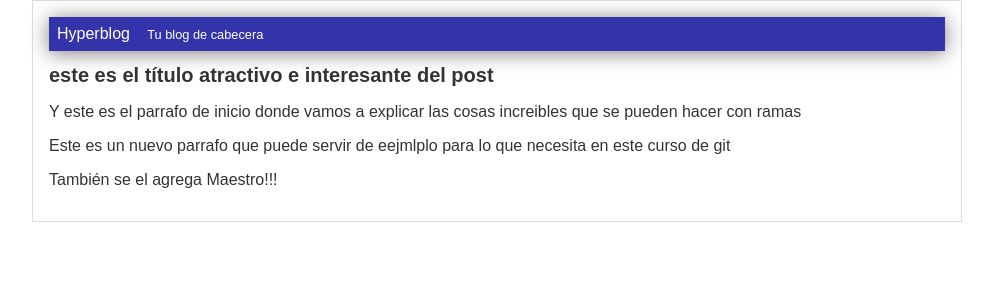
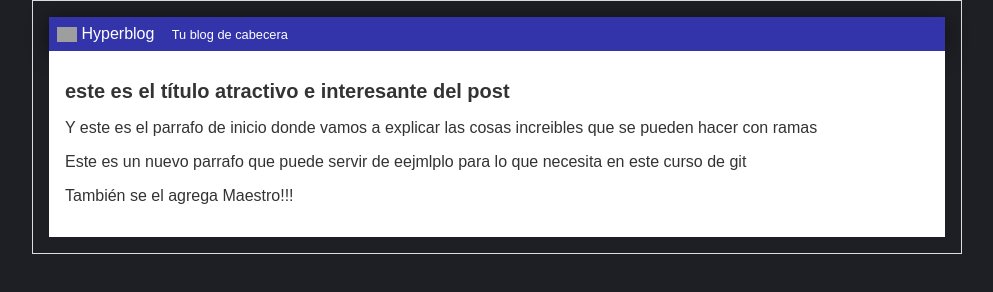
Before and after one commit to Darvock2640/hyperblog, a plain HTML site: page blogpost.html in a window 1280 px wide. Shown: the whole page, without its empty margins (143-1136 px from the left). Drawn offline with Linux system fonts and the light colour scheme; grey boxes are pictures that could not be loaded.

Commit message:
cambie el color del post y agregue el logo al header

```diff
--- a/blogpost.html
+++ b/blogpost.html
@@ -6,10 +6,11 @@
     <body>
         <div id="container">
             <div id="cabecera">
+                <img id="logo" src="imagenes/1148776.jpg" />
                 Hyperblog
                 <span id="tagline">Tu blog de cabecera</span>
             </div>
-            <id="post">
+            <div id="post">
                 <h1>este es el título atractivo e interesante del post</h1>
                 <p>Y este es el parrafo de inicio donde vamos a explicar
                 las cosas increibles que se pueden hacer con ramas</p>
--- a/css/estilos.css
+++ b/css/estilos.css
@@ -1,5 +1,6 @@
 body
 {
+    background: #1e1f24;
     color:  #333;
     text-align: center;
     font-family: "Arial";
@@ -15,6 +16,12 @@ body
     color: white;
     margin: 0;
     padding: 0.5em;
+}
+
+#cabecera #logo
+{
+    width: 20px;
+    vertical-align: middle;
 }
 
 #cabecera #tagline
@@ -36,3 +43,9 @@ body
 {
     font-size: 20px;
 }
+
+#post
+{
+    background : white;
+    padding: 1em;
+}
```
